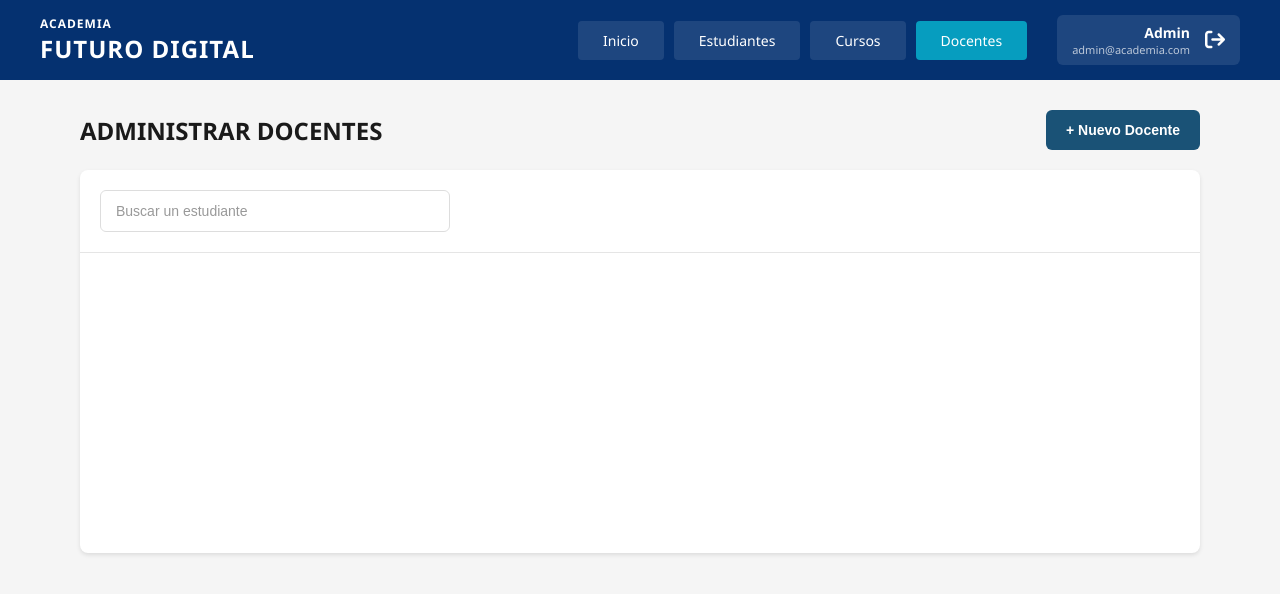
After one commit to Flavia-Valencia/OpusCore, a PHP site: page /admin-docentes.php in a window 1280 px wide. The commit adds this page. Shown: the top 594 px of the page. Run offline with PHP 8.4, Linux system fonts and the light colour scheme.

Commit message:
cambio de archivos

```diff
--- /dev/null
+++ b/admin-docentes.php
@@ -0,0 +1,51 @@
+<!DOCTYPE html>
+<html lang="es">
+<head>
+    <meta charset="UTF-8">
+    <meta name="viewport" content="width=device-width, initial-scale=1.0">
+    <title>Administrar Estudiantes | Academia Futuro Digital</title>
+    <link rel="stylesheet" href="https://cdnjs.cloudflare.com/ajax/libs/font-awesome/6.4.0/css/all.min.css">
+    <link rel="stylesheet" href="css/stylesAdmin.css">
+</head>
+<body>
+
+    <header class="header">
+        <div class="logo">
+            <span class="logo-small">ACADEMIA</span>
+            <span class="logo-big">FUTURO DIGITAL</span>
+        </div>
+        <nav class="nav">
+            <a href="#" class="nav-btn">Inicio</a>
+            <a href="./admin-estudiantes.php" class="nav-btn">Estudiantes</a>
+            <a href="./admin-cursos.php" class="nav-btn">Cursos</a>
+            <a href="./admin-docentes.php" class="nav-btn active">Docentes</a>
+
+            <div class="user-profile">
+                <div class="user-info">
+                    <span class="user-role">Admin</span>
+                    <span class="user-email">admin@academia.com</span>
+                </div>
+                <i class="fas fa-arrow-right-from-bracket logout-icon"></i>
+            </div>
+        </nav>
+    </header>
+
+    <main class="main">
+
+        <div class="page-header">
+            <h1 class="titulo">ADMINISTRAR DOCENTES</h1>
+            <button class="btn-nuevo">+ Nuevo Docente</button>
+        </div>
+
+        <div class="card">
+            <div class="toolbar">
+                <input type="text" placeholder="Buscar un estudiante" class="input-buscar">
+            </div>
+            <div class="tabla-placeholder">
+
+            </div>
+
+        </div>
+    </main>
+</body>
+</html>
--- a/css/stylesAdmin.css
+++ b/css/stylesAdmin.css
@@ -1 +1,190 @@
 /*DISEÑO PARA LA MAYORÍA DE PANTALLAS*/
+/* reseteo de estilos para que todo se vea igual en todos los navegadores */
+* {
+    margin: 0;
+    padding: 0;
+    box-sizing: border-box;
+}
+
+/* fuente y color de fondo de la pagina */
+body {
+    font-family: 'Segoe UI', Tahoma, Geneva, Verdana, sans-serif;
+    background-color: #f5f5f5;
+}
+
+/* barra azul de arriba con el logo y el menu */
+.header {
+    background-color: #053170;
+    color: white;
+    padding: 15px 40px;
+    display: flex;
+    justify-content: space-between;
+    align-items: center;
+}
+
+/* logo en columna (academia arriba, futuro digital abajo) */
+.logo {
+    display: flex;
+    flex-direction: column;
+}
+
+/* texto chico del logo */
+.logo-small {
+    font-size: 12px;
+    font-weight: 600;
+    letter-spacing: 1px;
+}
+
+/* texto grande del logo */
+.logo-big {
+    font-size: 24px;
+    font-weight: 700;
+    letter-spacing: 1px;
+}
+
+/* menu de navegacion (inicio, estudiantes, cursos, etc) */
+.nav {
+    display: flex;
+    align-items: center;
+    gap: 10px;
+}
+
+/* cada boton del menu */
+.nav-btn {
+    background-color: rgba(255, 255, 255, 0.1);
+    color: white;
+    text-decoration: none;
+    padding: 10px 25px;
+    border-radius: 4px;
+    font-size: 14px;
+    font-weight: 500;
+    transition: all 0.3s;
+}
+
+/* cuando paso el mouse por encima del boton */
+.nav-btn:hover {
+    background-color: rgba(255, 255, 255, 0.2);
+}
+
+/* boton activo (el que esta seleccionado) */
+.nav-btn.active {
+    background-color: #069DBF;
+}
+
+/* perfil de usuario en la esquina (rol, email y salir) */
+.user-profile {
+    display: flex;
+    align-items: center;
+    gap: 15px;
+    background-color: rgba(255, 255, 255, 0.1);
+    padding: 8px 15px;
+    border-radius: 6px;
+    margin-left: 20px;
+    cursor: pointer;
+    transition: background-color 0.3s;
+}
+
+.user-profile:hover {
+    background-color: rgba(255, 255, 255, 0.2);
+}
+
+/* info del usuario: rol y email */
+.user-info {
+    display: flex;
+    flex-direction: column;
+    text-align: right;
+}
+
+/* rol: Admin */
+.user-role {
+    font-size: 14px;
+    font-weight: 600;
+    color: white;
+}
+
+/* email del admin */
+.user-email {
+    font-size: 11px;
+    color: rgba(255, 255, 255, 0.7);
+}
+
+/* icono de cerrar sesion (flecha saliendo) */
+.logout-icon {
+    font-size: 20px;
+    color: white;
+}
+
+/* caja principal donde va todo el contenido */
+.main {
+    padding: 30px 40px;
+    max-width: 1200px;
+    margin: 0 auto;
+}
+
+/* parte de arriba con el titulo y el boton nuevo */
+.page-header {
+    display: flex;
+    justify-content: space-between;
+    align-items: center;
+    margin-bottom: 20px;
+}
+
+/* titulo "administrar estudiantes" */
+.titulo {
+    font-size: 24px;
+    font-weight: 700;
+    color: #1a1a1a;
+}
+
+/* boton azul de + nuevo estudiante */
+.btn-nuevo {
+    background-color: #1a5276;
+    color: white;
+    border: none;
+    padding: 12px 20px;
+    border-radius: 6px;
+    font-size: 14px;
+    font-weight: 600;
+    cursor: pointer;
+    transition: background-color 0.3s;
+}
+
+/* cuando paso el mouse por el boton nuevo */
+.btn-nuevo:hover {
+    background-color: #2471a3;
+}
+
+/* caja blanca que contiene el buscador y la tabla */
+.card {
+    background-color: white;
+    border-radius: 8px;
+    box-shadow: 0 2px 4px rgba(0,0,0,0.1);
+    overflow: hidden;
+}
+
+/* parte de arriba de la caja blanca con el input de buscar */
+.toolbar {
+    padding: 20px;
+    border-bottom: 1px solid #e5e5e5;
+}
+
+/* campo de texto para buscar estudiante */
+.input-buscar {
+    width: 100%;
+    max-width: 350px;
+    padding: 12px 15px;
+    border: 1px solid #ddd;
+    border-radius: 6px;
+    font-size: 14px;
+}
+
+/* color del texto gris cuando esta vacio */
+.input-buscar::placeholder {
+    color: #999;
+}
+
+/* espacio donde el backend va a poner la tabla */
+.tabla-placeholder {
+    min-height: 300px;
+    padding: 20px;
+}
```
Also changed, not shown: admin-estudiantes.php (renamed from estudiantes.html, +4 -11 lines), css/stylesEstudiantes.css (deleted, +0 -189 lines), admin-cursos.php (added).
